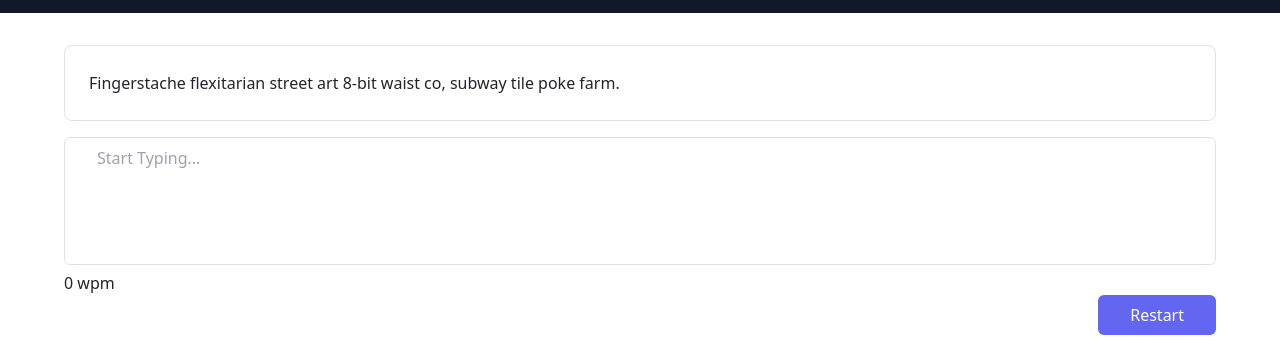
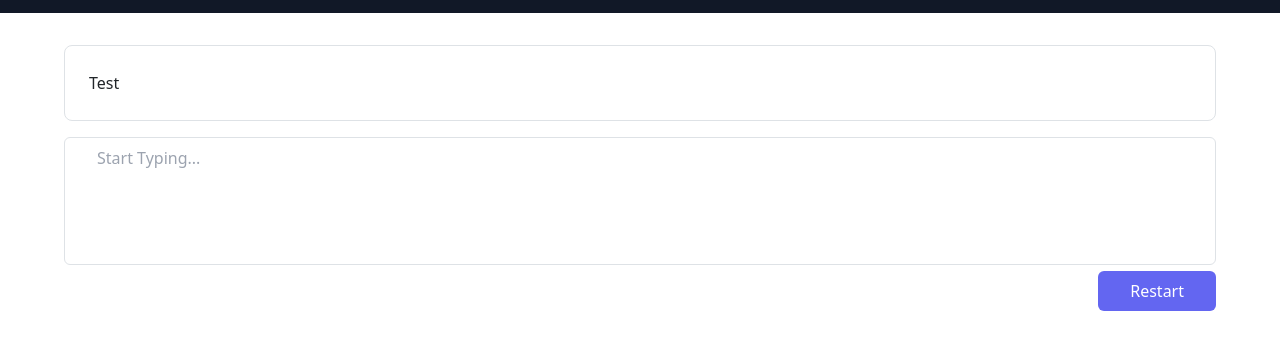
Before and after one commit to salmanzahid2982/Typo, a React (Create React App) app in the folder Frontend/: page / in a window 1280 px wide. Shown: the part 193-538 px from the top of the page. Built offline with nearby package versions, Linux system fonts and the light colour scheme.

Commit message:
Typo Wpm count complete

```diff
--- a/Frontend/src/typoComponents/Preview.js
+++ b/Frontend/src/typoComponents/Preview.js
@@ -1,9 +1,22 @@
-import React from 'react'
+import React,{useState,useEffect} from 'react'
 
-const Preview=()=>{
+const Preview=({text,userInput})=>{
+    var Text=text.split("");
+    var len=userInput.length;
     return (
         <div className="border border-blue-200 p-6 rounded-lg mb-3">
-        <p className="leading-relaxed text-base">Fingerstache flexitarian street art 8-bit waist co, subway tile poke farm.</p>
+        <p className="leading-relaxed text-base">
+        {Text.map((s,i)=>{
+            let color;
+            if(i<len)
+            {
+                color=s===userInput[i]?'#dfffa0':'#fcbea4';
+            }
+           return( <span key={i} style={{backgroundColor:color}}>
+            {s}
+            </span>)
+        })}
+        </p>
         </div>
     )
 }
--- a/Frontend/src/typoComponents/Speed.js
+++ b/Frontend/src/typoComponents/Speed.js
@@ -1,11 +1,17 @@
 import React from 'react'
 
-const Speed=()=> {
-    return (
-        <div>
-            0 wpm
-        </div>
-    )
+const Speed=({sec,symbols})=> {
+
+    const wpm=(sec/5)/(symbols/60);
+    if(sec!==0 && symbols!==0)
+    {
+        return(
+            <div>
+            {Math.round(wpm)} wpm
+            </div>
+        )
+    }
+    return null;
 }
 
 export default Speed;
--- a/Frontend/src/typoComponents/Typo.js
+++ b/Frontend/src/typoComponents/Typo.js
@@ -1,24 +1,86 @@
-import React,{ useState } from 'react'
+import React,{ useState,useRef } from 'react'
+
 import Base from '../core/Base.js'
 import Preview from './Preview.js'
 import Speed from './Speed.js'
 
 const Typo=()=> {
+    let interval = useRef(null)
+    const [values, setValues] = useState
+    (
+        {text:"Test",
+        userInput:"",
+        error:false,
+        symbols:0,
+        sec:0,
+        started:false,
+        finished:false
+        }
+    )
+    const{text,userInput,symbols,sec,started,finished}=values;
 
-    const [values, setValues] = useState({email:"",password:"",error:false})
+    const onRestart=event=>{
+        event.preventDefault();
+        setValues({...values,userInput:""});
+    }
+
+    const userInputChange=event=>
+    {
+        event.preventDefault();
+        const v=event.target.value;
+        setTime();
+        onFinish(v);
+        setValues({...values,userInput:v,symbols:countSymbols(v)});
+
+
+    }
+
+    const setTime=()=> {
+        if (!started) {
+            setValues({ ...values, started: true })
+            interval.current = setInterval(() => {
+                setValues(prevProps => (
+                {
+                    ...prevProps,
+                     sec: prevProps.sec + 1
+
+                }))
+            }, 1000)
+        }
+    }
+
+    const onFinish=userInput=>{
+
+        if(userInput==text)
+        {
+            clearInterval(interval.current)
+            setValues({...values,finished:true});
+            console.log("finished")
+        }
+
+    }
+
+    const countSymbols=userinput=>{
+        const Text=text.replace(' ','');
+        console.log(Text);
+        return userinput.replace(' ','').split('').filter((s,i)=>s===Text[i]).length;
+    }
 
     return (
         <Base>
             <div className="container px-8 mx-auto flex">
                 <div className=" bg-white rounded-lg p-8 flex flex-col md:ml-auto w-full mt-10 md:mt-0 relative z-10 " >
-                    <Preview />
+                    <Preview text={text} userInput={userInput} />
                     <div className="relative mb-4">
                         <textarea className="w-full bg-white rounded border border-gray-300 focus:border-indigo-500 focus:ring-2 focus:ring-indigo-200 h-32 text-base outline-none text-gray-700 py-2 px-8 resize-none leading-6 transition-colors duration-200 ease-in-out"
-                        placeholder="Start Typing...">
+                        placeholder="Start Typing..."
+                        value={userInput}
+                        onChange={userInputChange}
+                        readOnly={finished}>
                         </textarea>
-                        <Speed />
+                        <Speed sec={sec} symbols={symbols} finished={finished}/>
                         <div class="float-right">
-                            <button class="flex mx-auto text-white bg-indigo-500 border-0 py-2 px-8 focus:outline-none hover:bg-indigo-600 rounded text-md">Restart</button>
+                            <button onClick={onRestart} class="flex mx-auto text-white bg-indigo-500 border-0 py-2 px-8 focus:outline-none hover:bg-indigo-600 rounded text-md">Restart</button>
                         </div>
                     </div>
                 </div>
```
